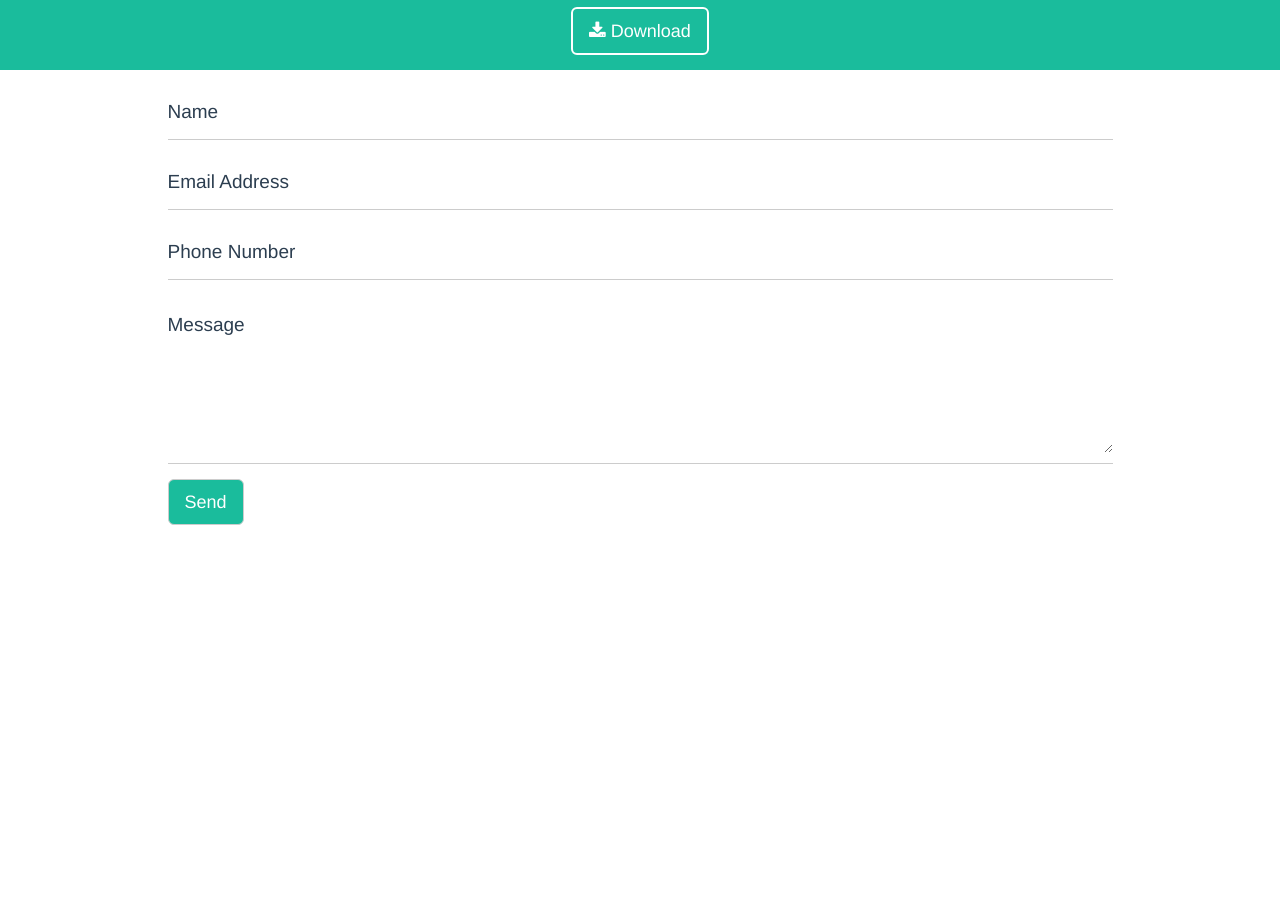
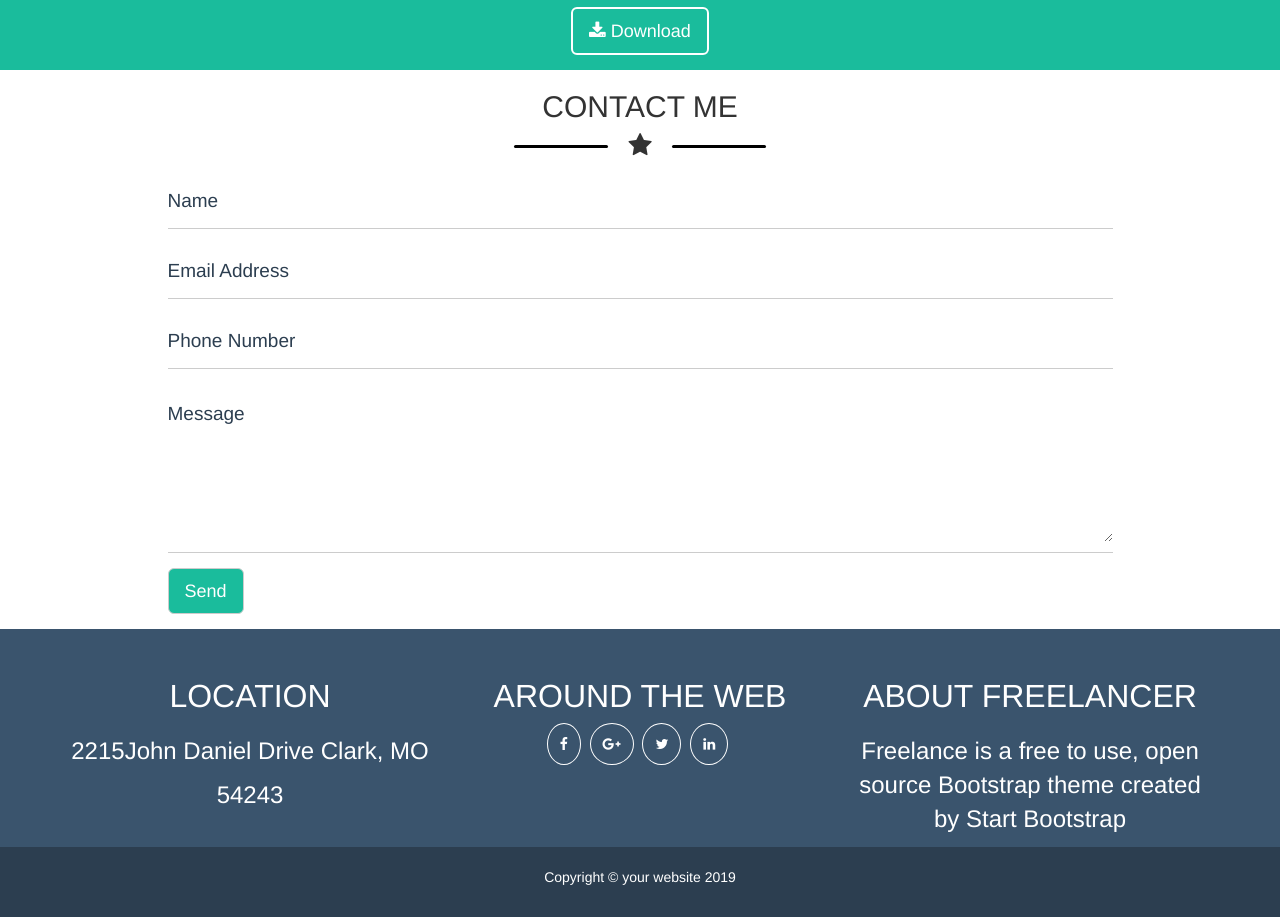
Before and after one commit to AlexAsole/html-css-bootstrap-freelancer, a plain HTML site: page index.html in a window 1280 px wide. Shown: the part 1472-2389 px from the top of the page. Before the commit the page ends 2012 px from the top, so only its background shows below. Drawn offline with nearby package versions, Linux system fonts and the light colour scheme.

Commit message:
Footer v1.0 (pausa thé)

```diff
--- a/css/style.css
+++ b/css/style.css
@@ -24,12 +24,13 @@ nav{
   display: inline-block;
   vertical-align: super;
   margin:  0 20px;
+  border-radius: 2px;
 }
 .content [class*="col-"]{
   padding-top: 15px;
   padding-bottom: 15px;
 }
-.content .line::after, .content .line::before{
+.content .line::after, .content .line::before, .form .line::after, .form .line::before{
   background-color: #000;
 }
 .about  p{
@@ -50,20 +51,14 @@ nav{
 .bl-form ::placeholder, .bl-form input, .bl-form textarea{
   color: #2c3e50;
   font-size: 19px;
-  /* line-height: 2.5; */
-
 }
-
 .bl-form .form-group{
   border-bottom: 1px solid #ccc;
   padding: 10px 0;
-
 }
-
 .bl-form input, .bl-form textarea{
   border: 0;
   border-radius: 0;
-  /* border-bottom: 1px solid #ccc; */
   box-shadow: none;
   padding-left: 0;
 }
@@ -71,3 +66,32 @@ nav{
   color: #fff;
   background-color: #1abc9c;
 }
+.up-footer{
+  background-color: #3a546d;
+  color: #fff;
+}
+footer h3{
+  margin-top: 50px;
+  margin-bottom: 20px;
+  font-size: 32px;
+}
+
+.up-footer p{
+  font-size: 24px;
+}
+
+.bl-round{
+  padding: 12px;
+  border: 1px solid #fff;
+  margin-right: 5px;
+  border-radius: 50%;
+}
+.bl-round:hover{
+  color: #000;
+  background-color: #fff;
+}
+.down-footer{
+  background-color: #2c3e50;
+  color: #fff;
+  padding: 20px 0;
+}
--- a/index.html
+++ b/index.html
@@ -64,9 +64,11 @@
       </div>
       <!-- end secondo container -->
       <!-- terzo container -->
-      <div class="container">
+      <div class="container form">
         <div class="row">
           <div class="col-xs-6 col-sm-10 col-xs-offset-3 col-sm-offset-1">
+            <h2 class="text-uppercase text-center">contact me</h2>
+            <div class="line text-center"><i class="fa fa-star star" aria-hidden="true"></i></div>
             <form class="bl-form">
               <div class="form-group">
                 <input type="name" class="form-control" id="exampleInputEmail1" placeholder="Name">
@@ -86,5 +88,43 @@
       </div>
     </div>
       <!-- end terzo container -->
+      <!-- quarto container -->
+      <footer>
+        <div class="row up-footer text-center">
+          <div class="container">
+            <div class="row">
+              <div class="col-xs-12 col-sm-4">
+                <h3 class="text-uppercase">location</h3>
+                <p>2215John Daniel Drive Clark, MO</p>
+                <p>54243</p>
+              </div>
+              <div class="col-xs-12 col-sm-4">
+                <h3 class="text-uppercase">around the web</h3>
+                <span class="bl-round"><i class="fa fa-facebook" aria-hidden="true"></i></span>
+                <span class="bl-round"><i class="fa fa-google-plus" aria-hidden="true"></i></span>
+                <span class="bl-round"><i class="fa fa-twitter" aria-hidden="true"></i></span>
+                <span class="bl-round"><i class="fa fa-linkedin" aria-hidden="true"></i></span>
+
+              </div>
+              <div class="col-xs-12 col-sm-4">
+                <h3 class="text-uppercase">about freelancer</h3>
+                <p>Freelance is a free to use, open source Bootstrap theme created by Start Bootstrap</p>
+              </div>
+
+            </div>
+
+          </div>
+
+        </div>
+        <div class="row down-footer">
+          <div class="col-xs-12 text-center">
+            <p>Copyright &copy; your website 2019</p>
+
+          </div>
+
+        </div>
+      </footer>
+      <!-- end quarto container -->
+
   </body>
 </html>
```
